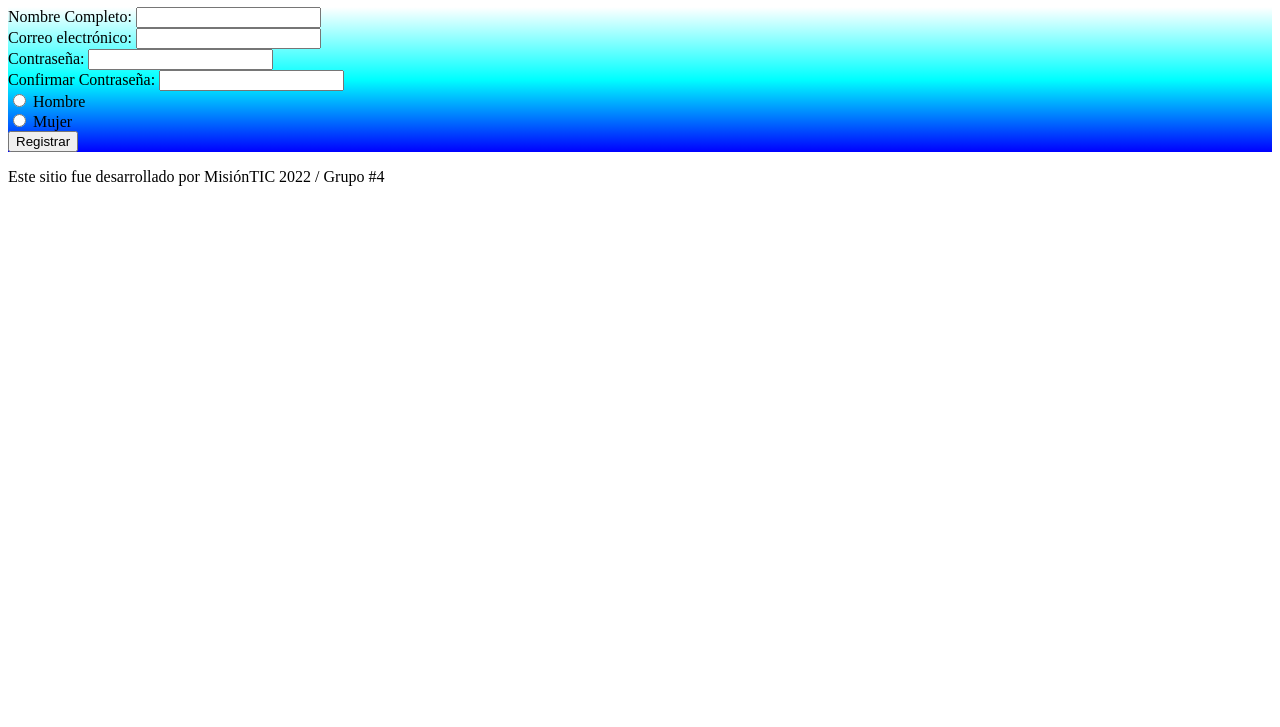
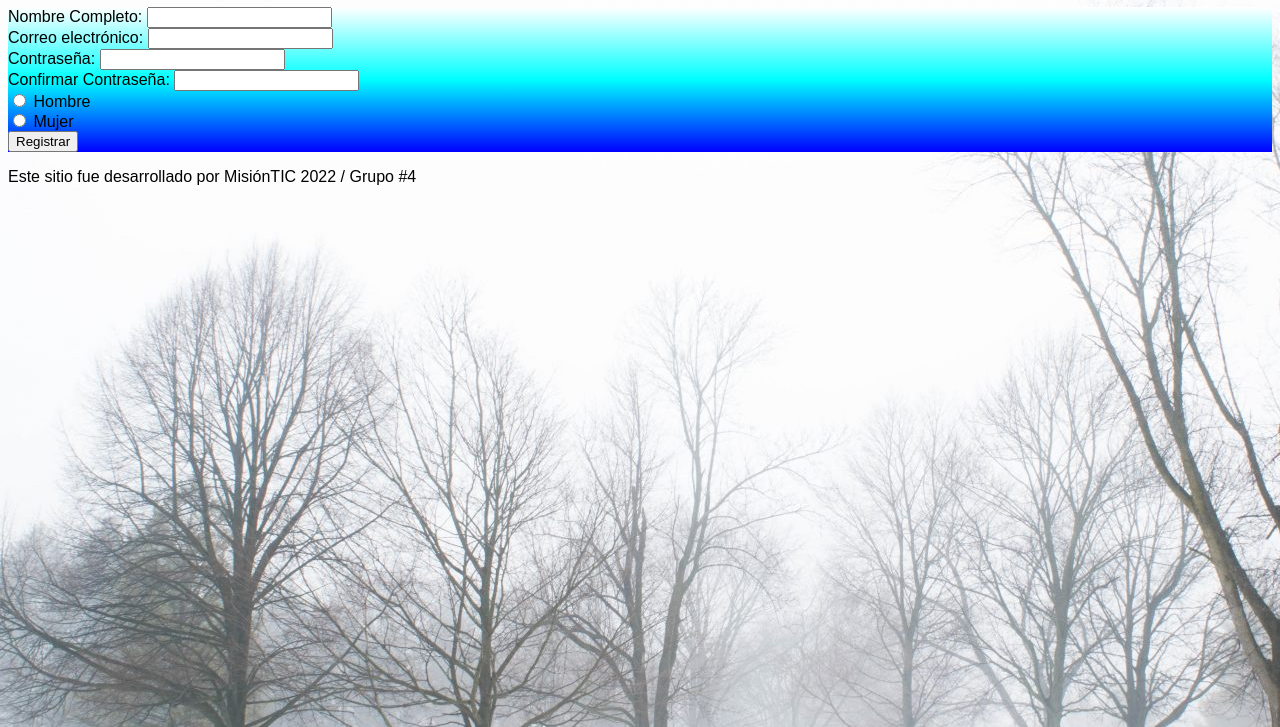
Before and after one commit to alvleont/Proyecto_53468_G4, a plain HTML site: page registroDeUsuarios.html in a window 1280 px wide. Shown: the part 73-800 px from the top of the page. Drawn offline with Linux system fonts and the light colour scheme.

Commit message:
Cambios para ligar la página de Registro
Se ajusta el estilo de la página de registros en la hoja de estilos y se hace el link correspondiente.

Se genera el vínculo (como debe ser un botón, se hace a través de Javascript) hacia la página de registro.

Se coloca el type=password en los campos que son contraseña.

```diff
--- a/estilos.css
+++ b/estilos.css
@@ -59,3 +59,9 @@ body{
     width: 103%;
     color: #fff;
 }
+.degradado-tres-colores {
+    background: linear-gradient(to top, blue, cyan, white);
+    /*border: 1px solid #333;
+    width: 200px;
+    height: 100px; -->*/
+    }
--- a/registroDeUsuarios.html
+++ b/registroDeUsuarios.html
@@ -5,15 +5,8 @@
     <meta http-equiv="X-UA-Compatible" content="IE=edge">
     <meta name="viewport" content="width=device-width, initial-scale=1.0">
     <title>Registro de Usuarios</title>
-    <!-- <link rel="stylesheet" href="estilos.css"> -->
-    <style>
-        .degradado-tres-colores {
-        background: linear-gradient(to top, blue, cyan, white);
-        /*border: 1px solid #333;
-        width: 200px;
-        height: 100px; -->*/
-        }
-        </style>
+    <link rel="stylesheet" type="text/css" href="estilos.css">
+
 </head>
 <body>
     <header>
@@ -25,8 +18,8 @@
             <p>
                 <label for="nombre">Nombre Completo: </label><input type="text" id="nombre"><br>
                 <label for="email">Correo electrónico: </label><input type="text" id="email"><br>
-                <label for="password">Contraseña: </label><input type="text" id="password"><br>
-                <label for="confirmarPassword">Confirmar Contraseña: </label><input type="text" id="confirmarPassword"><br>
+                <label for="password">Contraseña: </label><input type="password" id="password"><br>
+                <label for="confirmarPassword">Confirmar Contraseña: </label><input type="password" id="confirmarPassword"><br>
                 <input type="radio" name="genero" value="Hombre"> Hombre<br>
                 <input type="radio" name="genero" value="Mujer"> Mujer<br>
                 <input type="submit" value="Registrar">
```
Also changed, not shown: index.html (+1 -1 lines).
